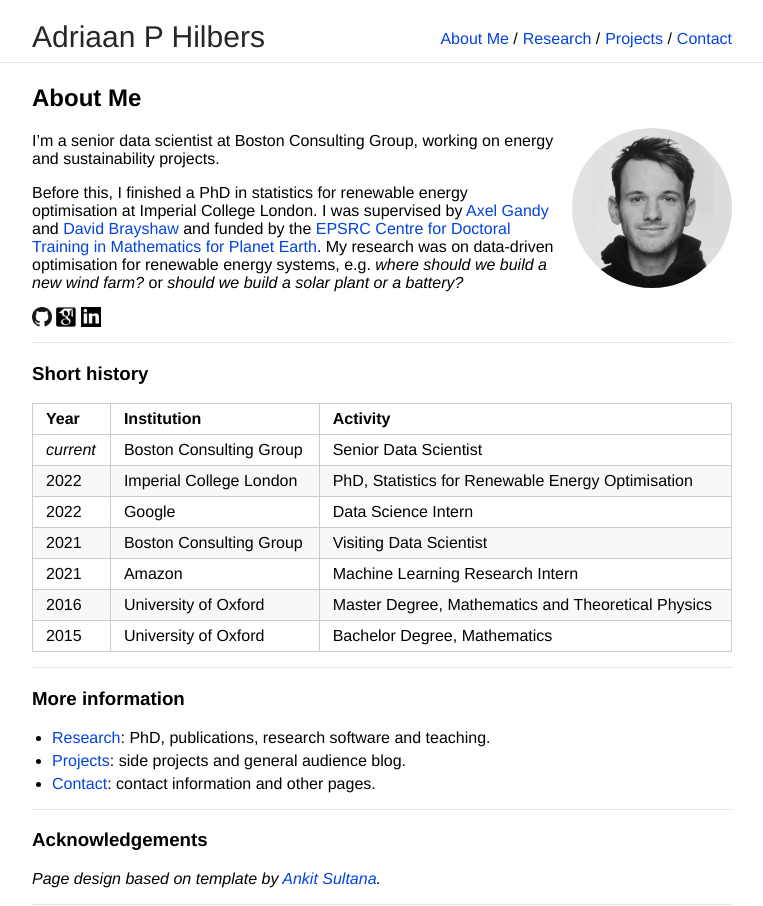
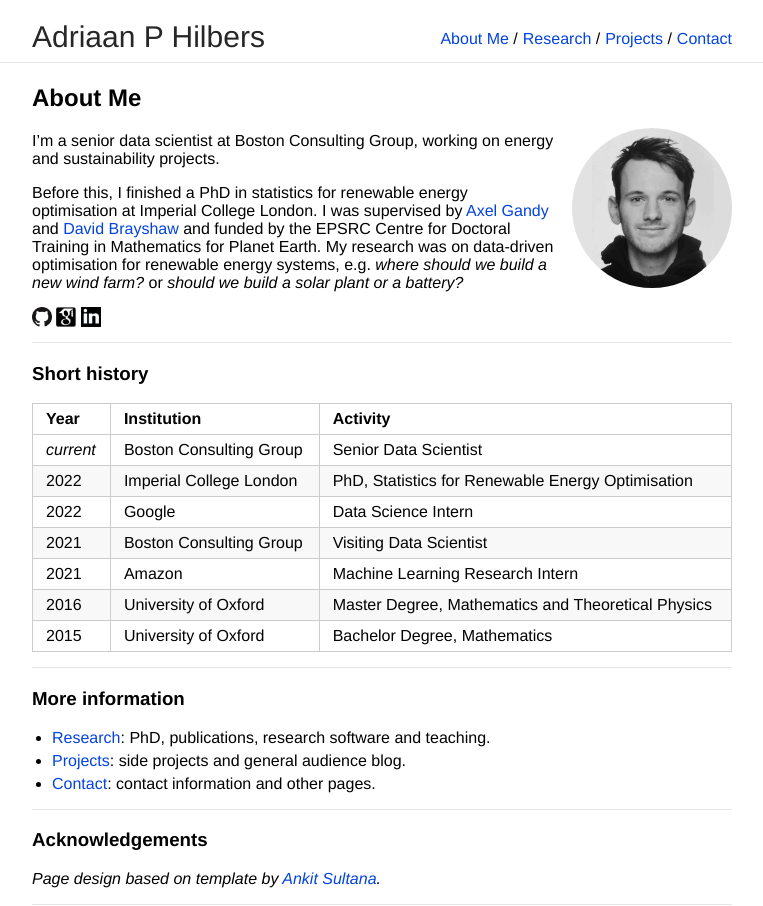
Before and after one commit to ahilbers/ahilbers.github.io, a Jekyll site: the page built from index.md, in a window 1280 px wide. Shown: the whole page, without its empty margins (258-1021 px from the left). Built offline with Jekyll 4.4.1, drawn with Linux system fonts in a browser that asks for light colours; our own code applies the rules of GitHub Pages for plain Markdown files; some of the changed lines change nothing that is shown.

Commit message:
remove link from mpe website

```diff
--- a/index.md
+++ b/index.md
@@ -9,7 +9,7 @@ layout: default
 
 I'm a senior data scientist at Boston Consulting Group, working on energy and sustainability projects.
 
-Before this, I finished a PhD in statistics for renewable energy optimisation at Imperial College London. I was supervised by [Axel Gandy](http://wwwf.imperial.ac.uk/~agandy/) and [David Brayshaw](https://research.reading.ac.uk/meteorology/people/david-brayshaw/) and funded by the [EPSRC Centre for Doctoral Training in Mathematics for Planet Earth](https://www.mpecdt.org). My research was on data-driven optimisation for renewable energy systems, e.g. *where should we build a new wind farm?* or *should we build a solar plant or a battery?*
+Before this, I finished a PhD in statistics for renewable energy optimisation at Imperial College London. I was supervised by [Axel Gandy](http://wwwf.imperial.ac.uk/~agandy/) and [David Brayshaw](https://research.reading.ac.uk/meteorology/people/david-brayshaw/) and funded by the EPSRC Centre for Doctoral Training in Mathematics for Planet Earth. My research was on data-driven optimisation for renewable energy systems, e.g. *where should we build a new wind farm?* or *should we build a solar plant or a battery?*
 
 <a href = "https://github.com/ahilbers"> <img class="inline-picture" src="images/github.png" /> </a>
 <a href = "https://scholar.google.com/citations?user=SqSbcwQAAAAJ&hl=en&oi=ao"> <img class="inline-picture" src="images/scholar.jpg" /> </a>
```
